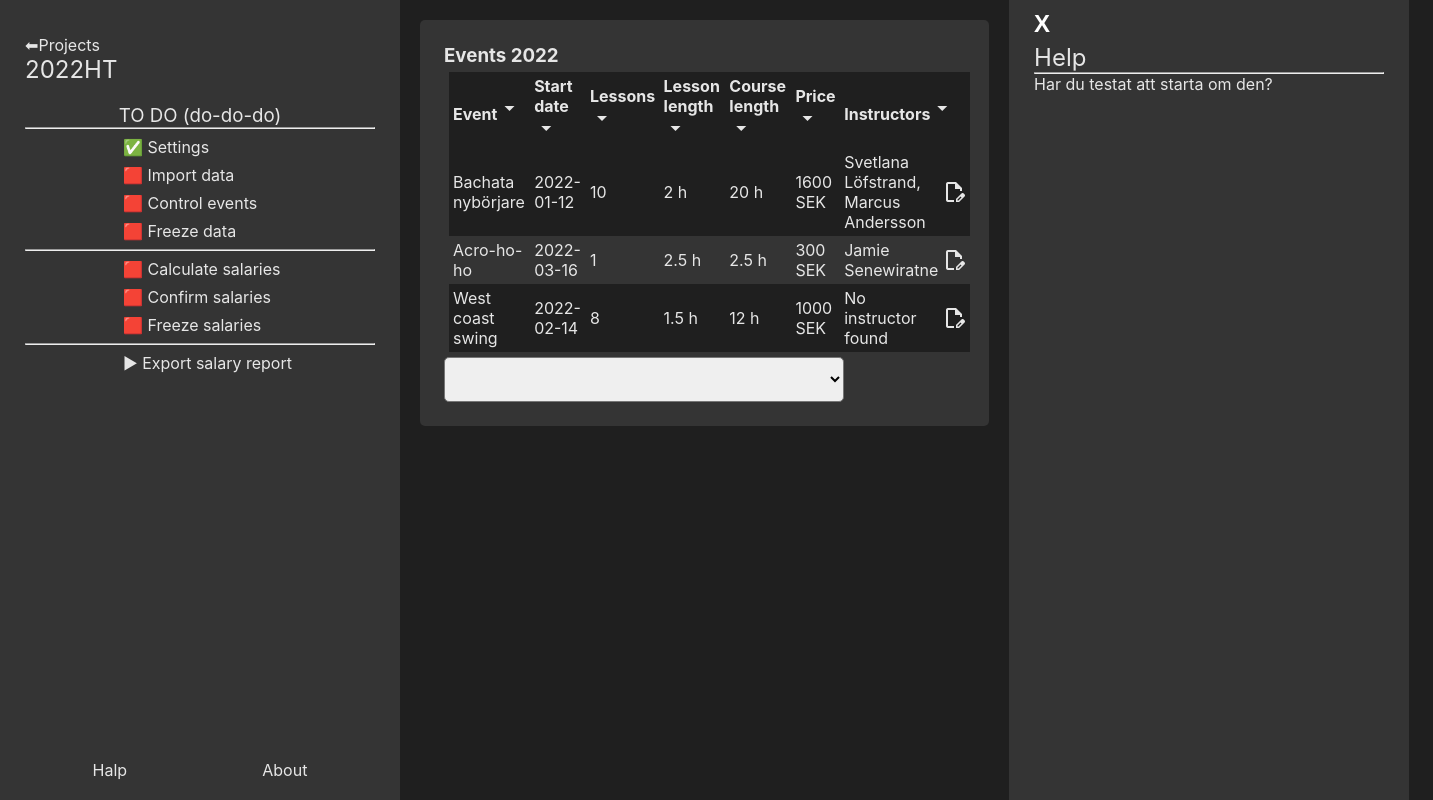
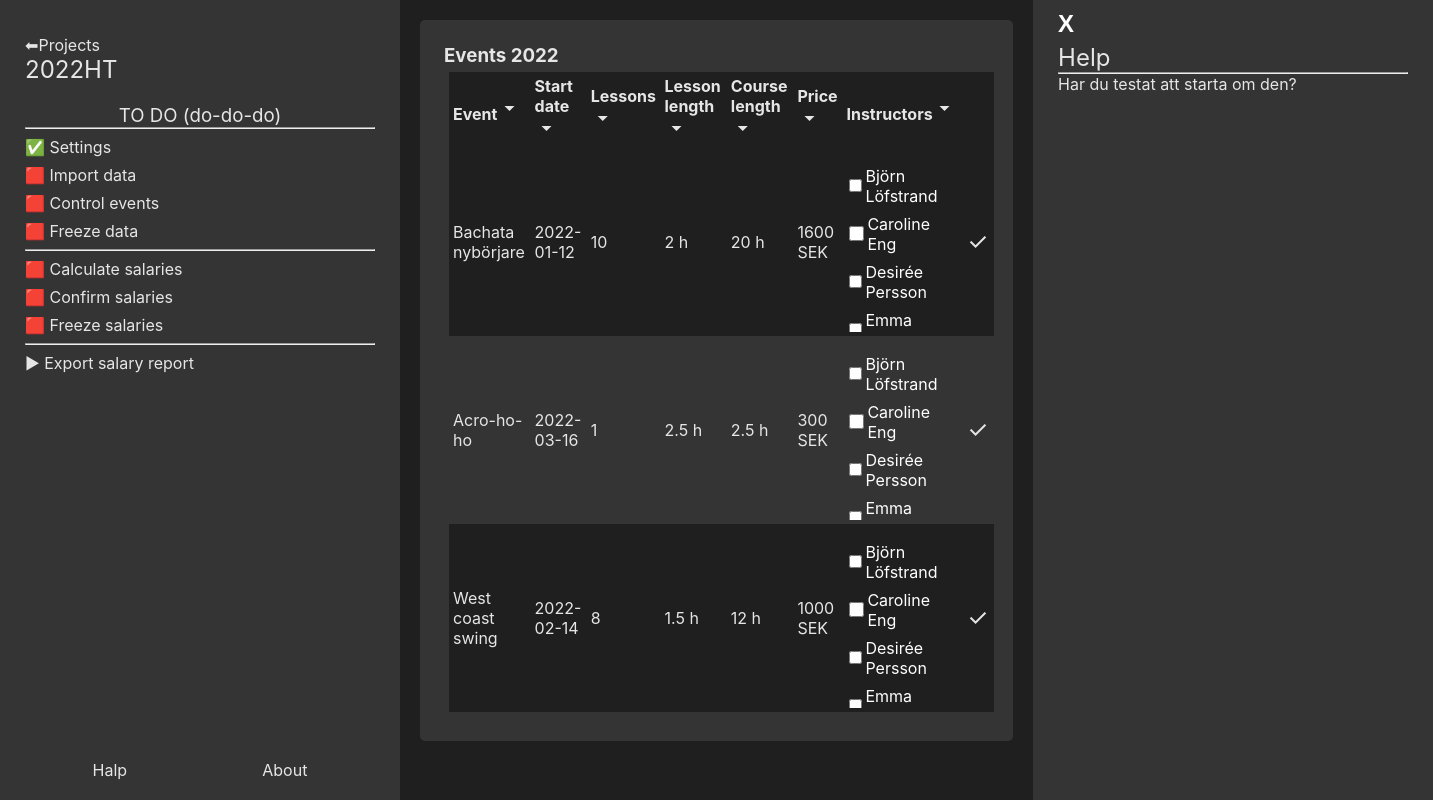
Before and after one commit to desirewp/salary-calculator, a React (Vite) app in the folder salary-calculator/: page /project/1/event-data in a window 1280 px wide. Shown: the whole page, 1433 px wide, since content can reach past the window. Built offline with nearby package versions, Linux system fonts and the light colour scheme.

Commit message:
Added checkboxes for selecting a instructor + user feedback

```diff
--- a/salary-calculator/src/assets/Classes.ts
+++ b/salary-calculator/src/assets/Classes.ts
@@ -37,13 +37,11 @@ export class Event {
 export class Instructor {
   constructor(
     public id: string,
-    public fName: string,
-    public lName: string,
+    public fullName: string,
     public email: string
   ) {
     this.id = id;
-    this.fName = fName;
-    this.lName = lName;
+    this.fullName = fullName;
     this.email = email;
   }
 }
@@ -77,33 +75,31 @@ export const eventsVT22: Event[] = [
 ];
 
 export const instructors2023: Instructor[] = [
-  new Instructor("abcdizicbi", "Björn", "Löfstrand", "bjorn@dansarna.se"),
-  new Instructor("abcdiscvzicbi", "Caroline", "Eng", "caroline@dansarna.se"),
-  new Instructor("abcdimnzicbi", "Desirée", "Persson", "desiree@dansarna.se"),
-  new Instructor("abcdimnzmmi", "Emma", "Lundqvist", "emma@dansarna.se"),
-  new Instructor("abcd443izicbi", "Hanna", "Kannerstål", "hanna@dansarna.se"),
-  new Instructor("abcdkguizicbi", "Hugo", "Sandberg", "hugo@dansarna.se"),
-  new Instructor("abcdigdzicbi", "Ingrid", "Södersten", "bjorn@dansarna.se"),
+  new Instructor("abcdizicbi", "Björn Löfstrand", "bjorn@dansarna.se"),
+  new Instructor("abcdiscvzicbi", "Caroline Eng", "caroline@dansarna.se"),
+  new Instructor("abcdimnzicbi", "Desirée Persson", "desiree@dansarna.se"),
+  new Instructor("abcdimnzmmi", "Emma Lundqvist", "emma@dansarna.se"),
+  new Instructor("abcd443izicbi", "Hanna Kannerstål", "hanna@dansarna.se"),
+  new Instructor("abcdkguizicbi", "Hugo Sandberg", "hugo@dansarna.se"),
+  new Instructor("abcdigdzicbi", "Ingrid Södersten", "bjorn@dansarna.se"),
   new Instructor(
     "abcdiztm,icbi",
-    "Isabelle",
-    "Almskoug",
+    "Isabelle Almskoug",
     "isabelle@dansarna.se"
   ),
-  new Instructor("abcdasaizicbi", "Isabelle", "Möller", "ella@dansarna.se"),
-  new Instructor("abcdizicökbi", "Jakob", "Bjerkemo", "jakob@dansarna.se"),
-  new Instructor("abcadaizicbi", "Jamie", "Senewiratne", "jamie@dansarna.se"),
-  new Instructor("abcdizllicbi", "Kristina", "Ferm", "kristina@dansarna.se"),
-  new Instructor("abcdisddzicbi", "Lisa", "Eklöf", "lisa@dansarna.se"),
-  new Instructor("abcdvvvizicbi", "Marcus", "Andersson", "marcus@dansarna.se"),
+  new Instructor("abcdasaizicbi", "Isabelle Möller", "ella@dansarna.se"),
+  new Instructor("abcdizicökbi", "Jakob Bjerkemo", "jakob@dansarna.se"),
+  new Instructor("abcadaizicbi", "Jamie Senewiratne", "jamie@dansarna.se"),
+  new Instructor("abcdizllicbi", "Kristina Ferm", "kristina@dansarna.se"),
+  new Instructor("abcdisddzicbi", "Lisa Eklöf", "lisa@dansarna.se"),
+  new Instructor("abcdvvvizicbi", "Marcus Andersson", "marcus@dansarna.se"),
   new Instructor(
     "abcdlllizicbi",
-    "Marlene",
-    "Wennegren",
+    "Marlene Wennegren",
     "marlene@dansarna.se"
   ),
-  new Instructor("abcdizicmmmbi", "Patrik", "Szigeti", "patrik@dansarna.se"),
-  new Instructor("abcdizzzzicbi", "Raha", "Omrani", "raha@dansarna.se"),
-  new Instructor("abcdi344zicbi", "Sandra", "Boda", "sandra@dansarna.se"),
-  new Instructor("abcd55izicbi", "Svetlana", "Löfstrand", "lana@dansarna.se"),
+  new Instructor("abcdizicmmmbi", "Patrik Szigeti", "patrik@dansarna.se"),
+  new Instructor("abcdizzzzicbi", "Raha Omrani", "raha@dansarna.se"),
+  new Instructor("abcdi344zicbi", "Sandra Boda", "sandra@dansarna.se"),
+  new Instructor("abcd55izicbi", "Svetlana Löfstrand", "lana@dansarna.se"),
 ];
--- /dev/null
+++ b/salary-calculator/src/components/DropDownCheckboxes/DropDownCeckboxes.css
@@ -0,0 +1,30 @@
+.checkbox-select{
+
+    padding: 3px;
+    height: 180px;
+    overflow-y: auto;
+    /* max-width: 45px; */
+}
+
+input[type=checkbox]{
+    width: 15px;
+}
+
+ul,li{
+    padding: 0;
+}
+
+li{
+    display:flex;
+    justify-content: left;
+    align-items: center;
+    gap: 3px;
+}
+
+.list-item-container{
+    height: 2.5rem;
+}
+
+.selected-instructor{
+    background: yellow;
+}
--- /dev/null
+++ b/salary-calculator/src/components/DropDownCheckboxes/DropDownCheckboxes.tsx
@@ -0,0 +1,46 @@
+import { useState } from "react";
+import { instructors2023 } from "../../assets/Classes";
+import "./DropDownCeckboxes.css";
+const DropDownCheckboxes = () => {
+  const [selected, setSelected] = useState<String[]>([]);
+
+  // ---------- Event handlers -------------------
+  const handleCheckboxChange = (instructorId: string) => {
+    if (selected.includes(instructorId)) {
+      setSelected(selected.filter((checkbox) => checkbox !== instructorId));
+    } else {
+      setSelected([...selected, instructorId]);
+    }
+  };
+
+  return (
+    <div className="checkbox-select">
+      <ul>
+        {instructors2023.map((instructor) => {
+          return (
+            <div className="list-item-container" key={instructor.id}>
+              <li
+                className={
+                  selected.includes(instructor.id) ? "selected-instructor" : ""
+                }
+              >
+                <input
+                  type="checkbox"
+                  id={instructor.id}
+                  value={instructor.id}
+                  checked={selected.includes(instructor.id)}
+                  onChange={() => {
+                    handleCheckboxChange(instructor.id);
+                  }}
+                />
+                <label htmlFor={instructor.id}>{instructor.fullName}</label>
+              </li>
+            </div>
+          );
+        })}
+      </ul>
+    </div>
+  );
+};
+
+export default DropDownCheckboxes;
--- a/salary-calculator/src/components/Project/Events/Events.css
+++ b/salary-calculator/src/components/Project/Events/Events.css
@@ -39,3 +39,7 @@
 .material-symbols-outlined:hover{
 color:  #1f1f1f
 }
+
+.display-none{
+  display: none;
+}
--- a/salary-calculator/src/components/Project/Events/Events.tsx
+++ b/salary-calculator/src/components/Project/Events/Events.tsx
@@ -1,38 +1,45 @@
-import { eventsVT22, Instructor, instructors2023 } from "../../../assets/Classes";
+import { useState } from "react";
+import {
+  Event,
+  eventsVT22,
+  Instructor,
+  instructors2023,
+} from "../../../assets/Classes";
 import "./Events.css";
+import DropDownCheckboxes from "../../DropDownCheckboxes/DropDownCheckboxes";
 
 const Events = () => {
-  const formatInstructorName = (instructor : Instructor) => {
-    return `${instructor.fName} ${instructor.lName}`
-   }
+  const [events, setEvents] = useState<Event[]>(eventsVT22);
+  // Bestämmer utseendet på tabellen
+  const [displayEditMode, setDisplayEditMode] = useState<string[]>([]);
 
-
+  // Hämtar om kursen har en giltig instruktör som har bet medlemsavgift
   const getInstructorNameById = (instructorId: string) => {
     // Hittar den instruktör som matchar idt kopplat på kursen
     const instructor = instructors2023.find(
       (instructor) => instructorId == instructor.id
     );
-    if (instructor) {
-      const instructorName = instructor?.fName + " " + instructor?.lName;
-      return instructorName;
-    } else return "Instructor not member";
+    return instructor ? instructor.fullName : "Instructor not member";
   };
 
-  const checkForInstructors = (instructors: string[]) => {
-    let instructorArray: string[];
-    let instructorText: string;
+  const instructorData = (instructors: string[]) => {
     if (instructors.length === 0) {
       return "No instructor found";
-    } else if (instructors.length > 1) {
-      const instructorArray = instructors.map((instructor) => {
-        return getInstructorNameById(instructor);
-      });
-      return (instructorText = instructorArray.join(", "));
+    }
+    const instructorArray = instructors.map(getInstructorNameById);
+    const instructorText = instructorArray.join();
+    return instructorText;
+  };
+
+  // ------------Event handlers----------------
+
+  // 1. När man klickar på knappen ska dropdown menyn visas istället för nuvarande instruktörer
+  const handleEditCourseClick = (eventId: string) => {
+    // alert(`Du vill redigera kursen! ${eventId}`);
+    if (displayEditMode.includes(eventId)) {
+      setDisplayEditMode(displayEditMode.filter((event) => event !== eventId));
     } else {
-      instructorArray = instructors.map((instructor) => {
-        return getInstructorNameById(instructor);
-      });
-      return (instructorText = instructorArray.join(","));
+      setDisplayEditMode([...displayEditMode, eventId]);
     }
   };
 
@@ -102,7 +109,7 @@ const Events = () => {
             </tr>
           </thead>
           <tbody>
-            {eventsVT22.map((event) => {
+            {events.map((event) => {
               return (
                 <tr key={event.id}>
                   <td>
@@ -124,19 +131,37 @@ const Events = () => {
                     <p>{event.price} SEK</p>
                   </td>
                   <td className="flex-row-between">
-                    <p>{checkForInstructors(event.instructors)} </p>
-                    <span class="material-symbols-outlined">edit_document</span>
+                    {displayEditMode.includes(event.id) ? (
+                      <>
+                        <p>{instructorData(event.instructors)}</p>
+                        <span
+                          className="material-symbols-outlined"
+                          onClick={() => {
+                            handleEditCourseClick(event.id);
+                          }}
+                        >
+                          edit_document
+                        </span>
+                      </>
+                    ) : (
+                      <>
+                        <DropDownCheckboxes />
+                        <span
+                          className="material-symbols-outlined"
+                          onClick={() => {
+                            handleEditCourseClick(event.id);
+                          }}
+                        >
+                          done
+                        </span>
+                      </>
+                    )}
                   </td>
                 </tr>
               );
             })}
           </tbody>
         </table>
-
-
-        <select name="" id="">
-
-        </select>
       </div>
     </section>
   );
```
